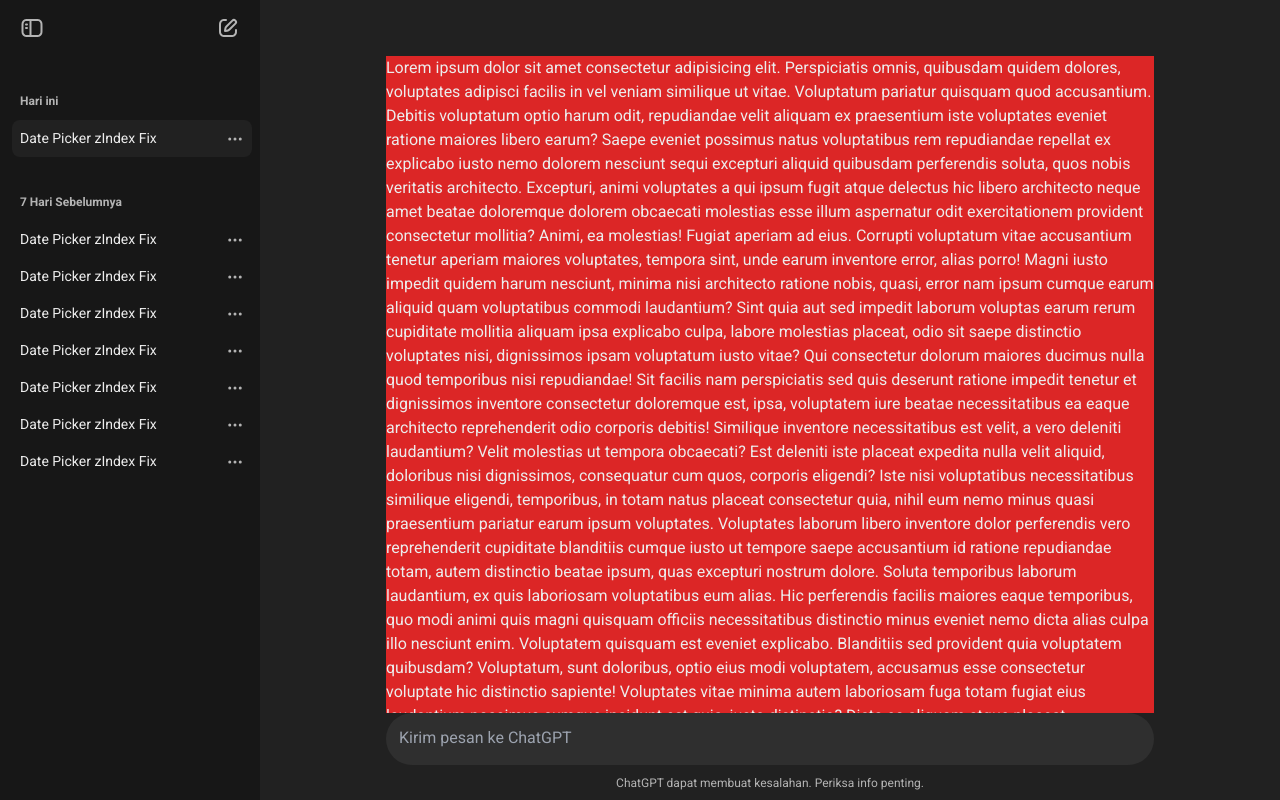
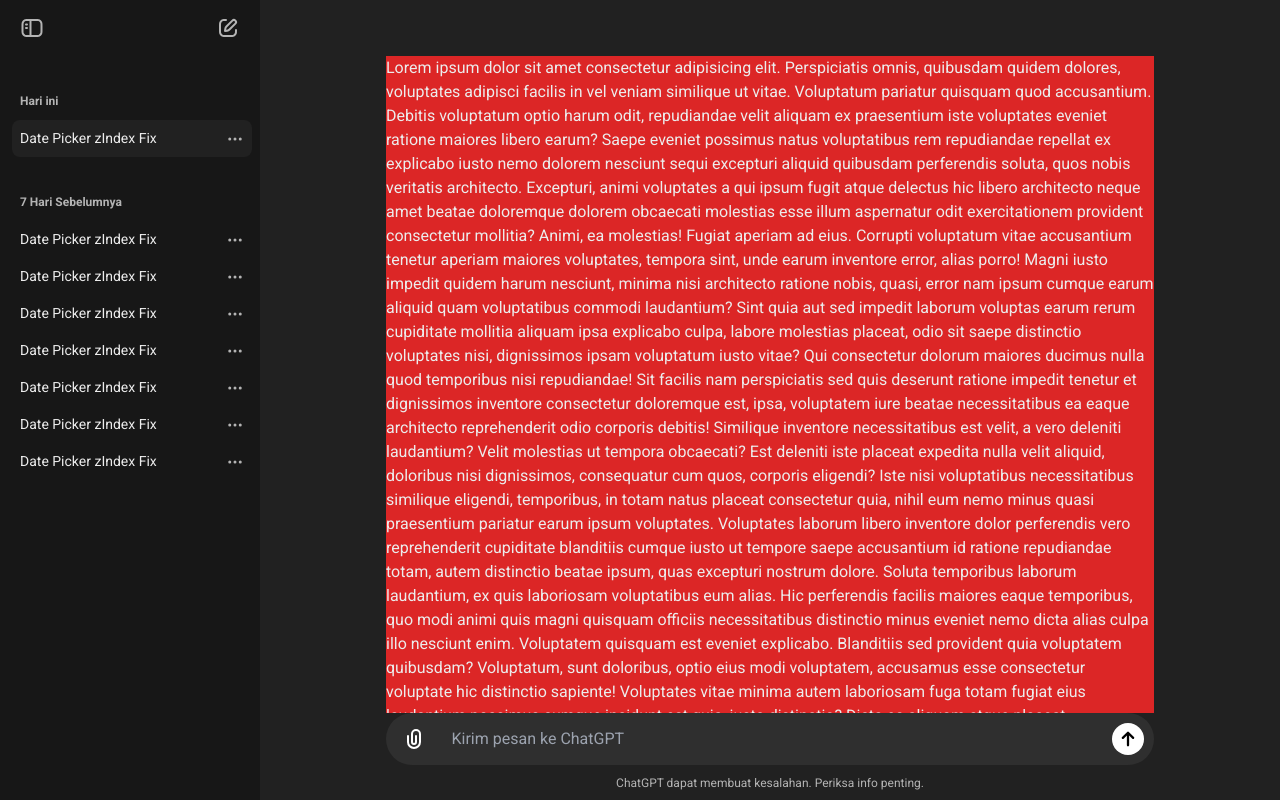
Before and after one commit to AlvitoDian/NextJS-Clone-ChatGPT, a Next.js app: page / in a window 1280 px wide. Built offline with nearby package versions, Linux system fonts and the light colour scheme.

Commit message:
fix: input

```diff
--- a/src/components/Content.tsx
+++ b/src/components/Content.tsx
@@ -13,15 +13,20 @@ export default function Content() {
     adjustHeight(event.target);
   };
 
+  const handleBlur = (event) => {
+    if (text.trim() === "") {
+      setTextareaHeight(52);
+      event.target.style.height = "52px";
+      event.target.style.overflow = "hidden";
+    }
+  };
+
   const adjustHeight = (element) => {
+    if (element.scrollHeight >= 74) {
       console.log(element.style.height, "height");
       element.style.height = "auto";
       const newHeight = element.scrollHeight;
       console.log(newHeight, "scrollHeight");
-
-    if (newHeight == 74) {
-      element.style.height = "52px";
-    }
 
       if (newHeight > 200) {
         element.style.overflow = "auto";
@@ -31,6 +36,7 @@ export default function Content() {
         element.style.overflow = "hidden";
         element.style.height = `${newHeight}px`;
         setTextareaHeight(newHeight);
+      }
     }
   };
 
@@ -203,14 +209,50 @@ export default function Content() {
         </div>
       </div>
       <div className="flex flex-col">
-        <div className="bg-[#212121] flex justify-center relative">
+        <div className="bg-[#212121] flex justify-center">
+          <div
+            className="relative bg-[#2f2f2f] w-[768px] rounded-[26px] h-[52px] flex items-end"
+            style={{ height: textareaHeight }}
+          >
+            <div className="absolute left-[16px] mb-[14px] cursor-pointer">
+              <svg
+                xmlns="http://www.w3.org/2000/svg"
+                width="24"
+                height="24"
+                fill="none"
+                viewBox="0 0 24 24"
+              >
+                <path
+                  fill="#ffffff"
+                  d="M9 7a5 5 0 0 1 10 0v8a7 7 0 1 1-14 0V9a1 1 0 0 1 2 0v6a5 5 0 0 0 10 0V7a3 3 0 1 0-6 0v8a1 1 0 1 0 2 0V9a1 1 0 1 1 2 0v6a3 3 0 1 1-6 0z"
+                />
+              </svg>
+            </div>
             <textarea
               id="chatTextarea"
               placeholder="Kirim pesan ke ChatGPT"
-            className="bg-[#2f2f2f] w-[768px] rounded-[26px] resize-none transition-all duration-300 p-[13px] h-[52px]"
+              className="bg-transparent ml-[52px] mr-[50px] w-[768px] rounded-[26px] resize-none p-[13.5px] h-[52px] text-[#ececec] font-roboto-regular focus:outline-none focus:border-transparent"
               value={text}
               onChange={handleChange}
+              onBlur={handleBlur}
             />
+            <div className="absolute right-[10px] mb-[10px] cursor-pointer">
+              <div className="bg-white w-[32px] h-[32px] rounded-full flex items-center justify-center">
+                <svg
+                  xmlns="http://www.w3.org/2000/svg"
+                  width="32"
+                  height="32"
+                  fill="none"
+                  viewBox="0 0 32 32"
+                >
+                  <path
+                    fill="#000000"
+                    d="M15.192 8.906a1.143 1.143 0 0 1 1.616 0l5.143 5.143a1.143 1.143 0 0 1-1.616 1.616l-3.192-3.192v9.813a1.143 1.143 0 0 1-2.286 0v-9.813l-3.192 3.192a1.143 1.143 0 1 1-1.616-1.616z"
+                  />
+                </svg>
+              </div>
+            </div>
+          </div>
         </div>
         <div className="flex justify-center items-center h-[35px]">
           <span className="text-[#b4b4b4] font-roboto-regular text-[12px]">
```
Lines whose indentation alone changed are shown as unchanged.
